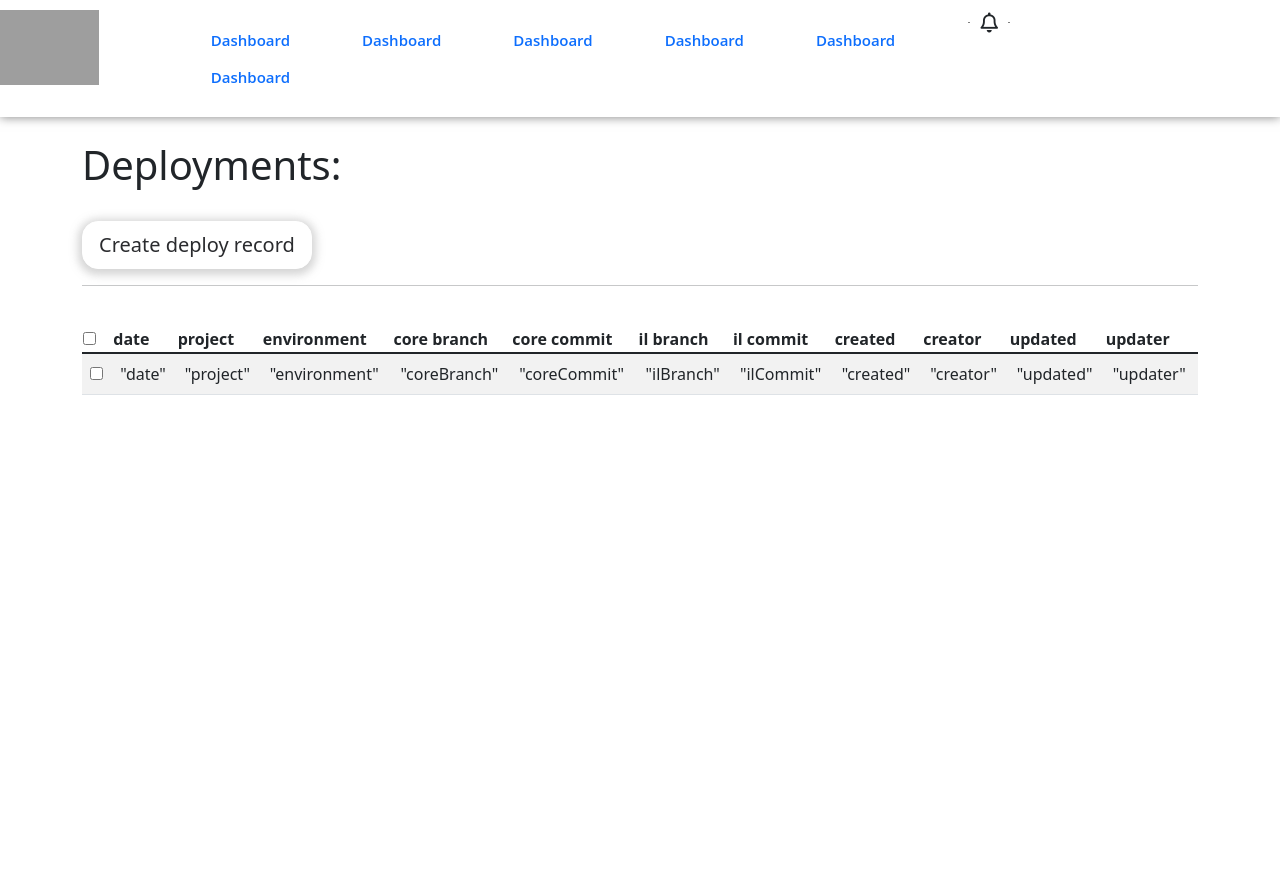
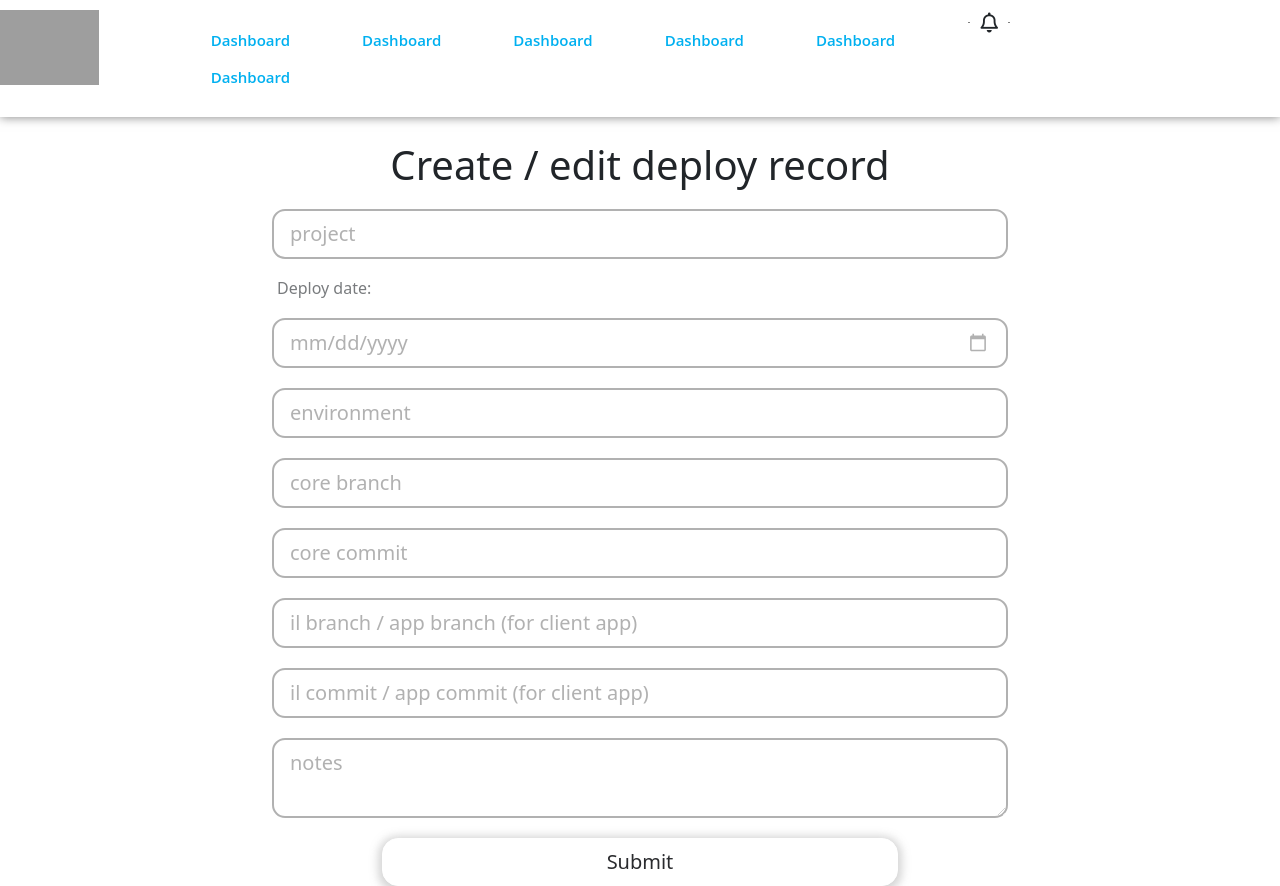
Before and after one commit to volodymyrkramar/dev-journal-web, a React (Create React App) app: page /addDeployRecord in a window 1280 px wide. Before the commit the page ends 800 px from the top, so only its background shows below. Built offline with nearby package versions, Linux system fonts and the light colour scheme; grey boxes are pictures that could not be loaded.

Commit message:
override for new react version

```diff
--- a/package.json
+++ b/package.json
@@ -10,7 +10,7 @@
     "react": "^18.1.0",
     "react-dom": "^18.1.0",
     "react-router-dom": "^6.3.0",
-    "react-scripts": "^2.1.3",
+    "react-scripts": "^5.0.1",
     "web-vitals": "^2.1.4"
   },
   "scripts": {
--- a/src/App.css
+++ b/src/App.css
@@ -15,6 +15,7 @@ img {
 
 .landing {
   position: relative;
+  /* background: url("../img/showcase.jpg") no-repeat; */
   background-size: cover;
   background-position: center;
   height: 100vh;
--- a/src/App.js
+++ b/src/App.js
@@ -1,16 +1,27 @@
-import React, {Components} from "react";
-import logo from './logo.svg';
+import React, {Component} from "react";
+import {
+    BrowserRouter,
+    Router,
+    Route,
+    Routes,
+    Link,
+} from "react-router-dom";
 import './App.css';
-import Dashboard from "./components/Dashboard";
 import Header from "./components/Layout/Header";
 import "bootstrap/dist/css/bootstrap.css";
+import Dashboard from "./components/Dashboard";
+import AddDeployRecord from "./components/DeployRecord/AddDeployRecord";
 
 function App() {
     return (
-        <div className="App">
+        <BrowserRouter>
             <Header/>
-            <Dashboard/>
-        </div>
+            <Routes>
+                <Route path="/" element={<Dashboard />} />
+                <Route path="/dashboard" element={<Dashboard />} />
+                <Route path="/addDeployRecord" element={<AddDeployRecord />} />
+            </Routes>
+        </BrowserRouter>
     );
 }
 
--- a/src/components/Dashboard.js
+++ b/src/components/Dashboard.js
@@ -1,6 +1,7 @@
 import React, {Component} from 'react';
 import DeployRecordItem from "./DeployRecord/DeployRecordItem";
 import DeployRecordDashboardItem from "./DeployRecord/DeployRecordDashboardItem";
+import CreateDeployRecordButton from "./DeployRecord/CreateDeployRecordButton";
 
 class Dashboard extends Component {
     render() {
@@ -11,9 +12,7 @@ class Dashboard extends Component {
                         <div className="col-md-12">
                             <h1 className="display-6 text-right">Deployments:</h1>
                             <br/>
-                            <a href="ProjectForm.html" className="btn btn-lg btn-info">
-                                Create deploy record
-                            </a>
+                                <CreateDeployRecordButton/>
                             <br/>
                             <hr/>
 
--- /dev/null
+++ b/src/components/DeployRecord/AddDeployRecord.css
@@ -0,0 +1,31 @@
+.submit-new-deploy-record-button {
+    margin: 0 auto;
+    display: block;
+    width: 70%;
+}
+
+.form-group .form-control {
+    opacity: 0.3;
+    color: black;
+    border: solid 2px black;
+    border-radius: 13px;
+    margin: 20px 0;
+}
+
+.form-control::placeholder {
+    color: black !important;
+}
+
+.form-control:focus {
+    opacity: 0.6;
+    color : black;
+}
+
+h6 {
+    opacity: 0.6;
+    margin-left: 5px;
+}
+
+.form-control:hover {
+    background-color: #00B0F0;
+}
--- /dev/null
+++ b/src/components/DeployRecord/AddDeployRecord.js
@@ -0,0 +1,52 @@
+import React, {Component} from 'react';
+import "./AddDeployRecord.css";
+
+class AddDeployRecord extends Component {
+    render() {
+        return (
+            <div className="project">
+                <div className="container">
+                    <div className="row">
+                        <div className="col-md-8 m-auto">
+                            <h1 className="display-6 text-center">Create / edit deploy record</h1>
+                            <form>
+                                <div className="form-group">
+                                    <input type="text" className="form-control form-control-lg "
+                                           placeholder="project"/>
+                                </div>
+                                <h6>Deploy date:</h6>
+                                <div className="form-group">
+                                    <input type="date" className="form-control form-control-lg date-field" name="start_date"/>
+                                </div>
+                                <div className="form-group">
+                                    <input type="text" className="form-control form-control-lg"  placeholder="environment"/>
+                                </div>
+                                <div className="form-group">
+                                    <input type="text" className="form-control form-control-lg"  placeholder="core branch"/>
+                                </div>
+                                <div className="form-group">
+                                    <input type="text" className="form-control form-control-lg"  placeholder="core commit"/>
+                                </div>
+                                <div className="form-group">
+                                    <input type="text" className="form-control form-control-lg"  placeholder="il branch / app branch (for client app)"/>
+                                </div>
+                                <div className="form-group">
+                                    <input type="text" className="form-control form-control-lg"  placeholder="il commit / app commit (for client app)"/>
+                                </div>
+                                <div className="form-group">
+                                    <textarea className="form-control form-control-lg"
+                                              placeholder="notes"></textarea>
+                                </div>
+
+
+                                <input type="submit" className="btn btn-secondary btn-lg btn-block submit-new-deploy-record-button"/>
+                            </form>
+                        </div>
+                    </div>
+                </div>
+            </div>
+        );
+    }
+}
+
+export default AddDeployRecord;
--- /dev/null
+++ b/src/components/DeployRecord/CreateDeployRecordButton.js
@@ -0,0 +1,14 @@
+import React from 'react';
+import {Link} from 'react-router-dom';
+
+const CreateDeployRecordButton = () => {
+    return (
+        <React.Fragment>
+            <Link to="/addDeployRecord" className="btn btn-lg btn-info">
+                Create deploy record
+            </Link>
+        </React.Fragment>
+    );
+};
+
+export default CreateDeployRecordButton;
--- a/src/components/Layout/Header.css
+++ b/src/components/Layout/Header.css
@@ -79,3 +79,10 @@ header div.log-block li a span {
 header div.log-block li a {
     margin-top: 3px;
 }
+
+a.nav-link {
+    color: #00B0F0;
+}
+a.nav-link:hover {
+    color: grey;
+}
--- a/src/index.js
+++ b/src/index.js
@@ -1,14 +1,16 @@
 import React from 'react';
-import ReactDOM from 'react-dom/client';
 import './index.css';
-import App from './App';
-import reportWebVitals from './reportWebVitals';
+import {BrowserRouter, Route, Routes} from "react-router-dom";
+import reportWebVitals from "./reportWebVitals";
 
-const root = ReactDOM.createRoot(document.getElementById('root'));
+import ReactDOM from "react-dom/client";
+import App from "./App";
+
+const root = ReactDOM.createRoot(
+    document.getElementById("root")
+);
 root.render(
-  <React.StrictMode>
-    <App />
-  </React.StrictMode>
+        <App />
 );
 
 // If you want to start measuring performance in your app, pass a function
```
Also changed, not shown: 1 other file (tests, documents, lock files or other folders).
